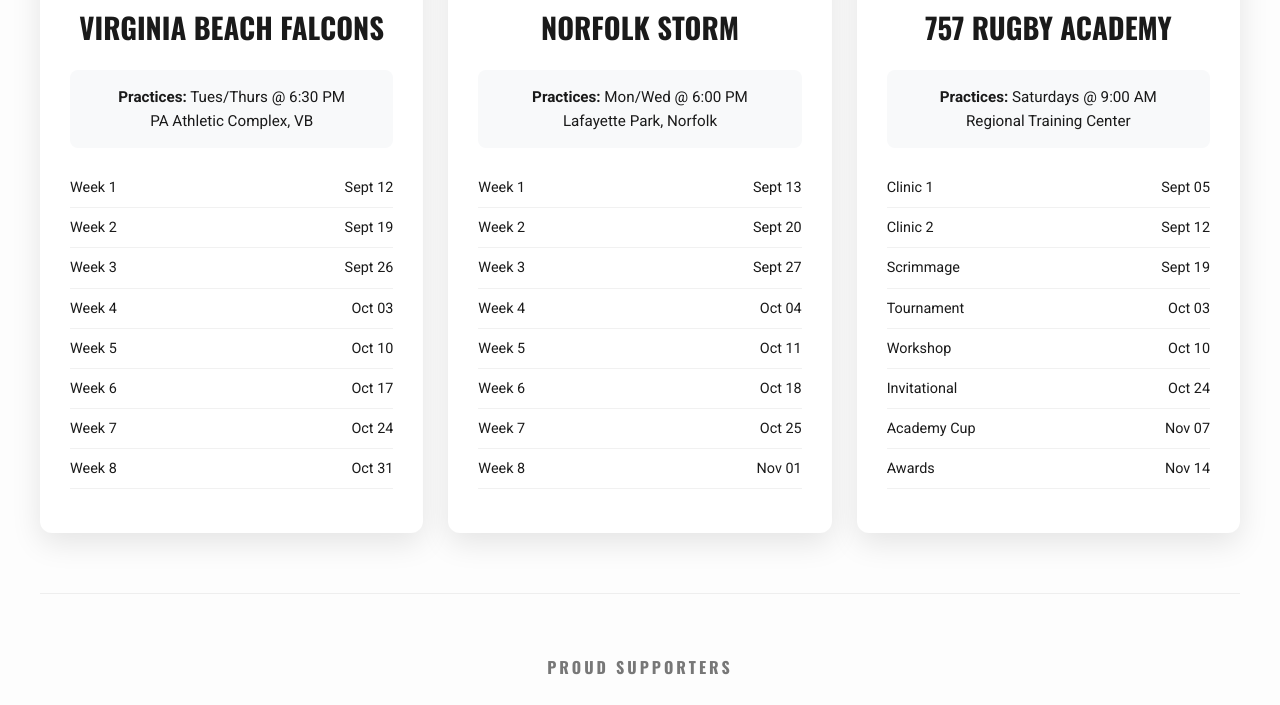
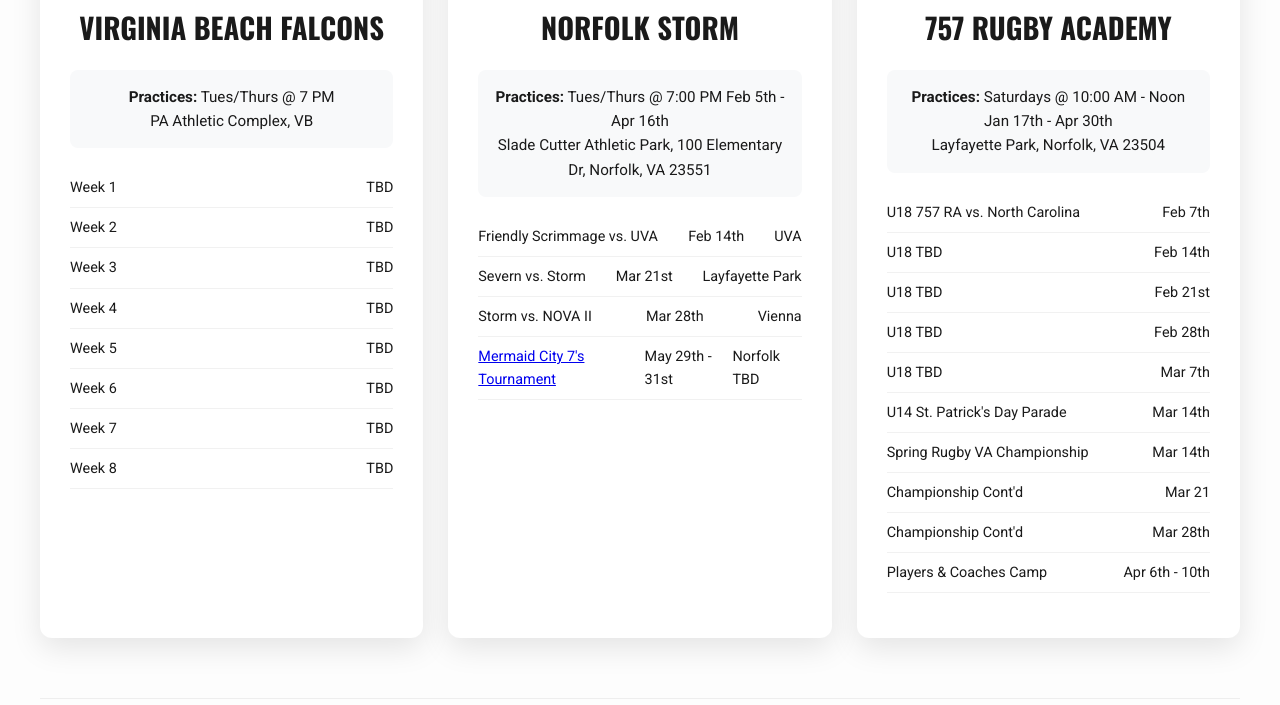
Before and after one commit to RAGoody/rugby-association-website, a plain HTML site: page index.html in a window 1280 px wide. Shown: the part 428-1133 px from the top of the page. Drawn offline with nearby package versions, Linux system fonts and the light colour scheme; grey boxes are pictures that could not be loaded.

Commit message:
updated logo paths, storm schedule, 757RA schedule, VB clean up.

```diff
--- a/index.html
+++ b/index.html
@@ -78,61 +78,61 @@
     <div class="team-grid">
         <div class="team-card falcons">
             <div class="logo-container">
-                <img src="https://scontent-iad3-2.xx.fbcdn.net/v/t39.30808-1/326119265_524986196129183_7888016940865634960_n.jpg?stp=c0.0.500.500a_dst-jpg_s200x200_tt6&_nc_cat=111&ccb=1-7&_nc_sid=2d3e12&_nc_ohc=F1hk6h_BNVsQ7kNvwFZ7C1O&_nc_oc=AdlImbc09IaNGlxL4v4WpPlJMekXHqTE7b3RvD8553Ns_zoie-Sy7wFLyVK3MuLqwJY&_nc_zt=24&_nc_ht=scontent-iad3-2.xx&_nc_gid=Q69wyURYPNPobl4EVKX-qw&oh=00_Afo61PW9WB_m65i9LK2mIKsZmFQHO4ru8lknWdEqhyoPsA&oe=696728B1" alt="Virginia Beach Falcons">
+                <img src="./images/falcons-small.png" alt="Virginia Beach Falcons">
             </div>
             <h3>Virginia Beach Falcons</h3>
             <div class="info-sec">
-                <strong>Practices:</strong> Tues/Thurs @ 6:30 PM<br>PA Athletic Complex, VB
+                <strong>Practices:</strong> Tues/Thurs @ 7 PM<br>PA Athletic Complex, VB
             </div>
             <ul class="schedule">
-                <li><span>Week 1</span> <span>Sept 12</span></li>
-                <li><span>Week 2</span> <span>Sept 19</span></li>
-                <li><span>Week 3</span> <span>Sept 26</span></li>
-                <li><span>Week 4</span> <span>Oct 03</span></li>
-                <li><span>Week 5</span> <span>Oct 10</span></li>
-                <li><span>Week 6</span> <span>Oct 17</span></li>
-                <li><span>Week 7</span> <span>Oct 24</span></li>
-                <li><span>Week 8</span> <span>Oct 31</span></li>
+                <li><span>Week 1</span> <span>TBD</span></li>
+                <li><span>Week 2</span> <span>TBD</span></li>
+                <li><span>Week 3</span> <span>TBD</span></li>
+                <li><span>Week 4</span> <span>TBD</span></li>
+                <li><span>Week 5</span> <span>TBD</span></li>
+                <li><span>Week 6</span> <span>TBD</span></li>
+                <li><span>Week 7</span> <span>TBD</span></li>
+                <li><span>Week 8</span> <span>TBD</span></li>
             </ul>
         </div>
 
         <div class="team-card storm">
             <div class="logo-container">
-                <img src="https://static.wixstatic.com/media/fbab03_59057bf9694d42e8ba18138a813604e7~mv2_d_2000_3093_s_2.png/v1/fill/w_75,h_116,al_c,q_85,usm_0.66_1.00_0.01,enc_avif,quality_auto/fbab03_59057bf9694d42e8ba18138a813604e7~mv2_d_2000_3093_s_2.png" alt="Norfolk Storm">
+                <img src="./images/storm-small.png" alt="Norfolk Storm">
             </div>
             <h3>Norfolk Storm</h3>
             <div class="info-sec">
-                <strong>Practices:</strong> Mon/Wed @ 6:00 PM<br>Lafayette Park, Norfolk
+                <strong>Practices:</strong> Tues/Thurs @ 7:00 PM Feb 5th - Apr 16th
+                <br>Slade Cutter Athletic Park, 100 Elementary Dr, Norfolk, VA 23551
             </div>
             <ul class="schedule">
-                <li><span>Week 1</span> <span>Sept 13</span></li>
-                <li><span>Week 2</span> <span>Sept 20</span></li>
-                <li><span>Week 3</span> <span>Sept 27</span></li>
-                <li><span>Week 4</span> <span>Oct 04</span></li>
-                <li><span>Week 5</span> <span>Oct 11</span></li>
-                <li><span>Week 6</span> <span>Oct 18</span></li>
-                <li><span>Week 7</span> <span>Oct 25</span></li>
-                <li><span>Week 8</span> <span>Nov 01</span></li>
+                <li><span>Friendly Scrimmage vs. UVA</span> <span>Feb 14th</span> <span>UVA</span></li>
+                <li><span>Severn vs. Storm</span> <span>Mar 21st</span> <span>Layfayette Park</span></li>
+                <li><span>Storm vs. NOVA II</span> <span>Mar 28th</span> <span>Vienna</span></li>
+                <li><span><a href="https://www.google.com/url?q=https%3A%2F%2Fwww.norfolkrugby.com%2Fmermaid-city-7s&sa=D&source=calendar&ust=1770754860000000&usg=AOvVaw1fWu04lrzKEbKZhjmGYU9N">Mermaid City 7's Tournament</a></span> <span>May 29th - 31st</span> <span>Norfolk TBD</span></li>
             </ul>
         </div>
 
         <div class="team-card academy">
             <div class="logo-container">
-                <img src="https://static.wixstatic.com/media/61e717_62f476d8efc144c99c2e96e70e3d5e62~mv2.png/v1/fill/w_137,h_87,al_c,q_85,usm_0.66_1.00_0.01,enc_avif,quality_auto/Logo%20757.png" alt="757 Rugby Academy">
+                <img src="./images/757-small.png" alt="757 Rugby Academy">
             </div>
             <h3>757 Rugby Academy</h3>
             <div class="info-sec">
-                <strong>Practices:</strong> Saturdays @ 9:00 AM<br>Regional Training Center
+                <strong>Practices:</strong> Saturdays @ 10:00 AM - Noon Jan 17th - Apr 30th
+                <br>Layfayette Park, Norfolk, VA  23504
             </div>
             <ul class="schedule">
-                <li><span>Clinic 1</span> <span>Sept 05</span></li>
-                <li><span>Clinic 2</span> <span>Sept 12</span></li>
-                <li><span>Scrimmage</span> <span>Sept 19</span></li>
-                <li><span>Tournament</span> <span>Oct 03</span></li>
-                <li><span>Workshop</span> <span>Oct 10</span></li>
-                <li><span>Invitational</span> <span>Oct 24</span></li>
-                <li><span>Academy Cup</span> <span>Nov 07</span></li>
-                <li><span>Awards</span> <span>Nov 14</span></li>
+                <li><span>U18 757 RA vs. North Carolina</span> <span>Feb 7th</span></li>
+                <li><span>U18 TBD</span> <span>Feb 14th</span></li>
+                <li><span>U18 TBD</span> <span>Feb 21st</span></li>
+                <li><span>U18 TBD</span> <span>Feb 28th</span></li>
+                <li><span>U18 TBD</span> <span>Mar 7th</span></li>
+                <li><span>U14 St. Patrick's Day Parade</span> <span>Mar 14th</span></li>
+                <li><span>Spring Rugby VA Championship</span> <span>Mar 14th</span></li>
+                <li><span>Championship Cont'd</span> <span>Mar 21</span></li>
+                <li><span>Championship Cont'd</span> <span>Mar 28th</span></li>
+                <li><span>Players & Coaches Camp</span> <span>Apr 6th - 10th</span></li>
             </ul>
         </div>
     </div>
```
